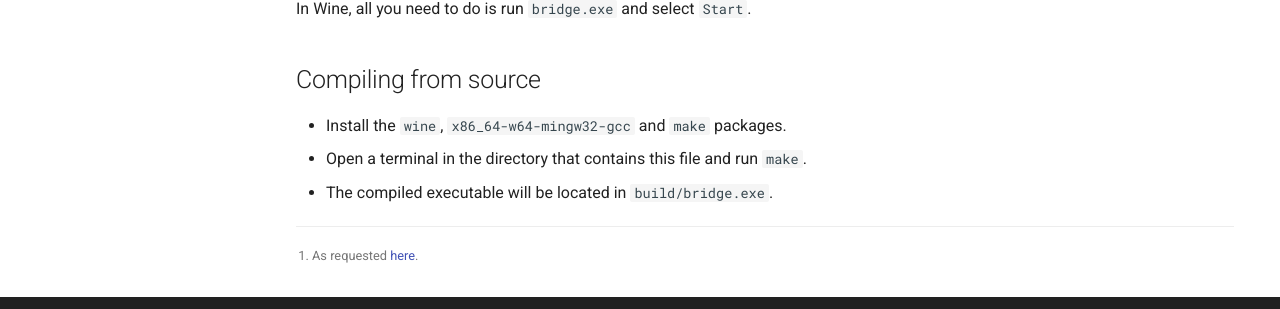
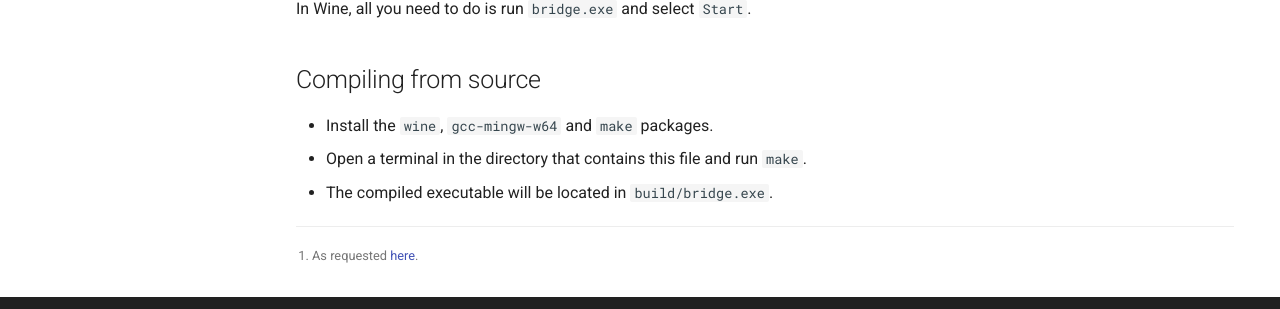
Before and after one commit to EnderIce2/rpc-bridge, an MkDocs documentation site: the page built from docs/installation.md, in a window 1280 px wide and 900 px high, scrolled down 2599 px. Shown: the part 467-776 px from the top of the window. Built offline with MkDocs 1.6.1 and Material for MkDocs 9.7.7, drawn with Linux system fonts in a browser that asks for light colours; comment, search, counter and statistics services are not loaded.

Commit message:
Update compiling instructions

```diff
--- a/docs/installation.md
+++ b/docs/installation.md
@@ -102,7 +102,7 @@ In Wine, all you need to do is run `bridge.exe` and select `Start`.
 
 ## Compiling from source
 
-- Install the `wine`, `x86_64-w64-mingw32-gcc` and `make` packages.
+- Install the `wine`, `gcc-mingw-w64` and `make` packages.
 - Open a terminal in the directory that contains this file and run `make`.
 - The compiled executable will be located in `build/bridge.exe`.
 
```
Also changed, not shown: README.md (+1 -1 lines).
